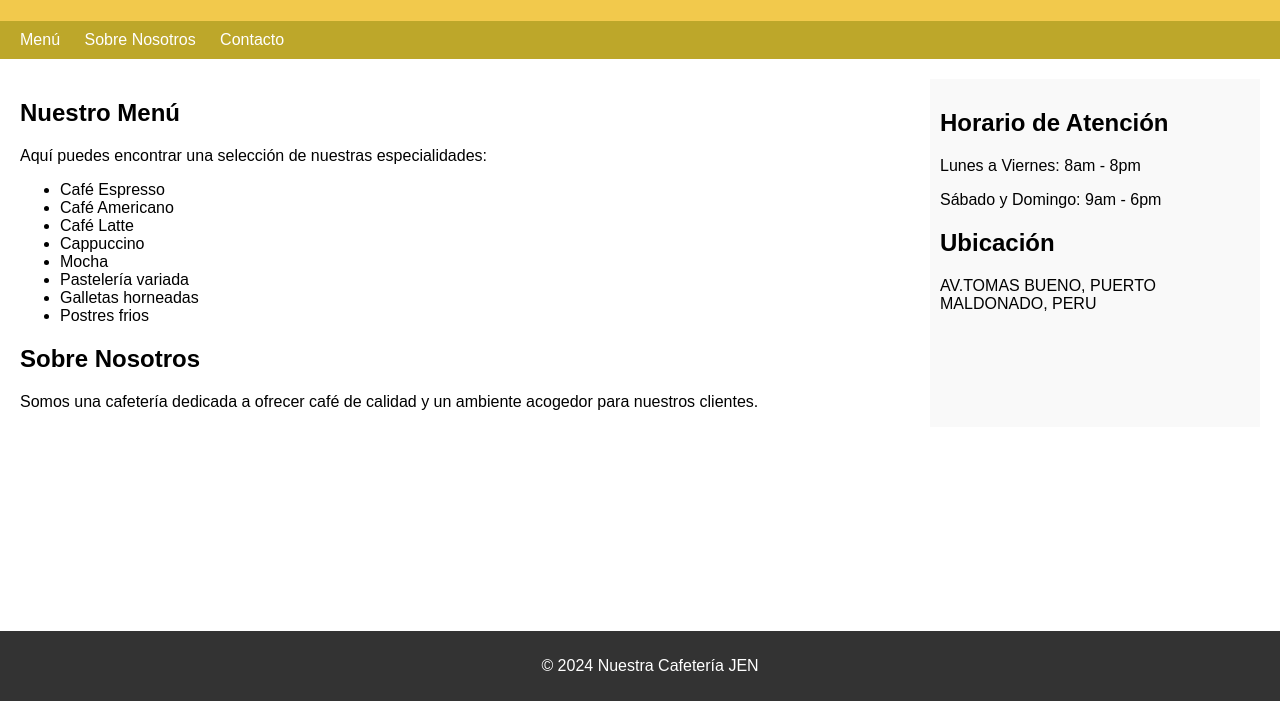
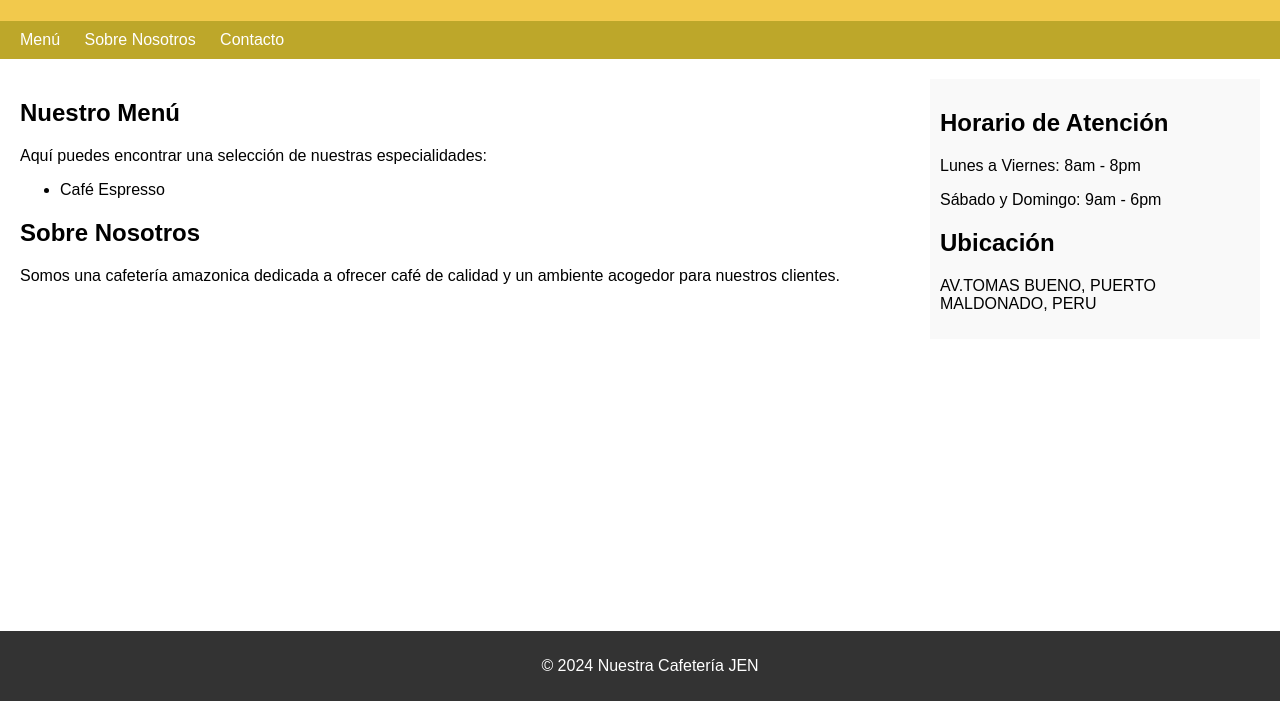
Before and after one commit to jennivilas/mi-premr-repocit, a plain HTML site: page index.html in a window 1280 px wide. Shown: the part 99-800 px from the top of the page. Drawn offline with Linux system fonts and the light colour scheme.

Commit message:
segundo commit

```diff
--- a/index.html
+++ b/index.html
@@ -70,19 +70,13 @@
                 <p>Aquí puedes encontrar una selección de nuestras especialidades:</p>
                 <ul>
                     <li>Café Espresso</li>
-                    <li>Café Americano</li>
-                    <li>Café Latte</li>
-                    <li>Cappuccino</li>
-                    <li>Mocha</li>
-                    <li>Pastelería variada</li>
-                    <li>Galletas horneadas</li>
-                    <li> Postres frios</li>
+
                 </ul>
             </section>
 
             <section id="about">
                 <h2>Sobre Nosotros</h2>
-                <p>Somos una cafetería dedicada a ofrecer café de calidad y un ambiente acogedor para nuestros clientes.</p>
+                <p>Somos una cafetería amazonica dedicada a ofrecer café de calidad y un ambiente acogedor para nuestros clientes.</p>
             </section>
         </article>
 
```
